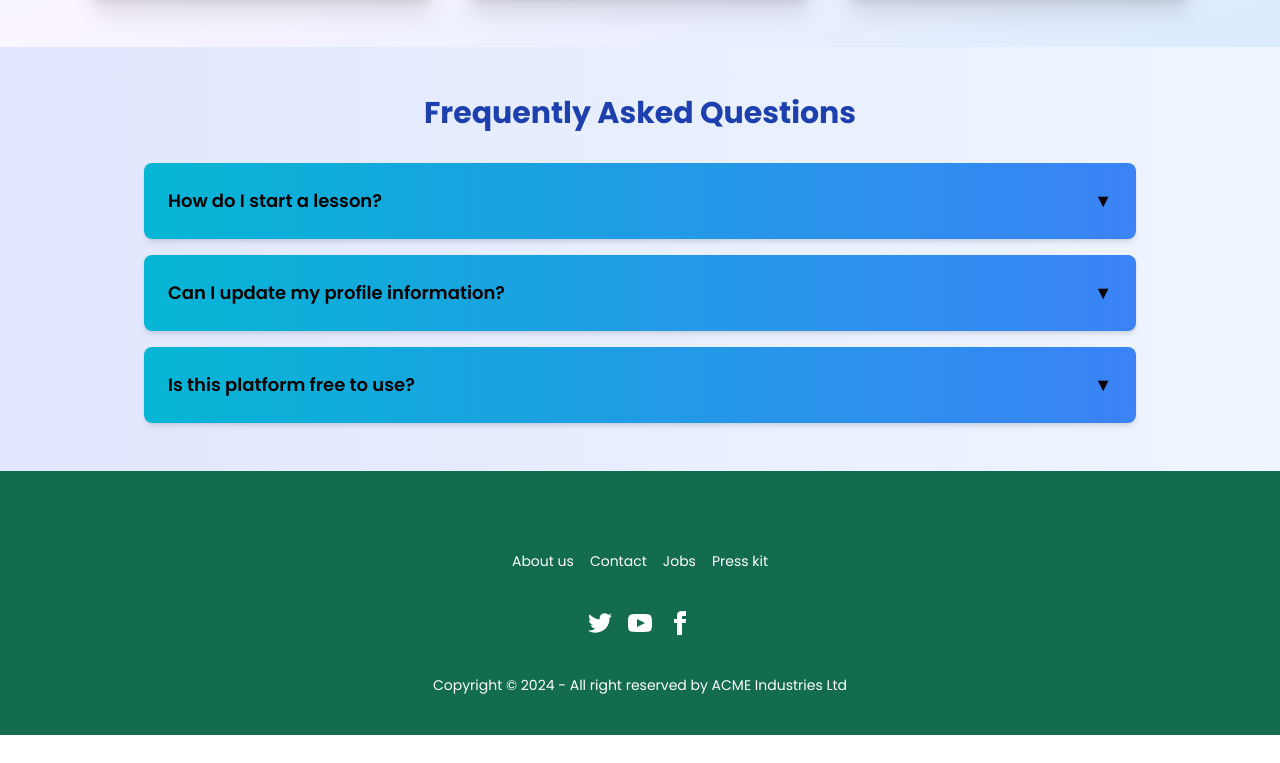
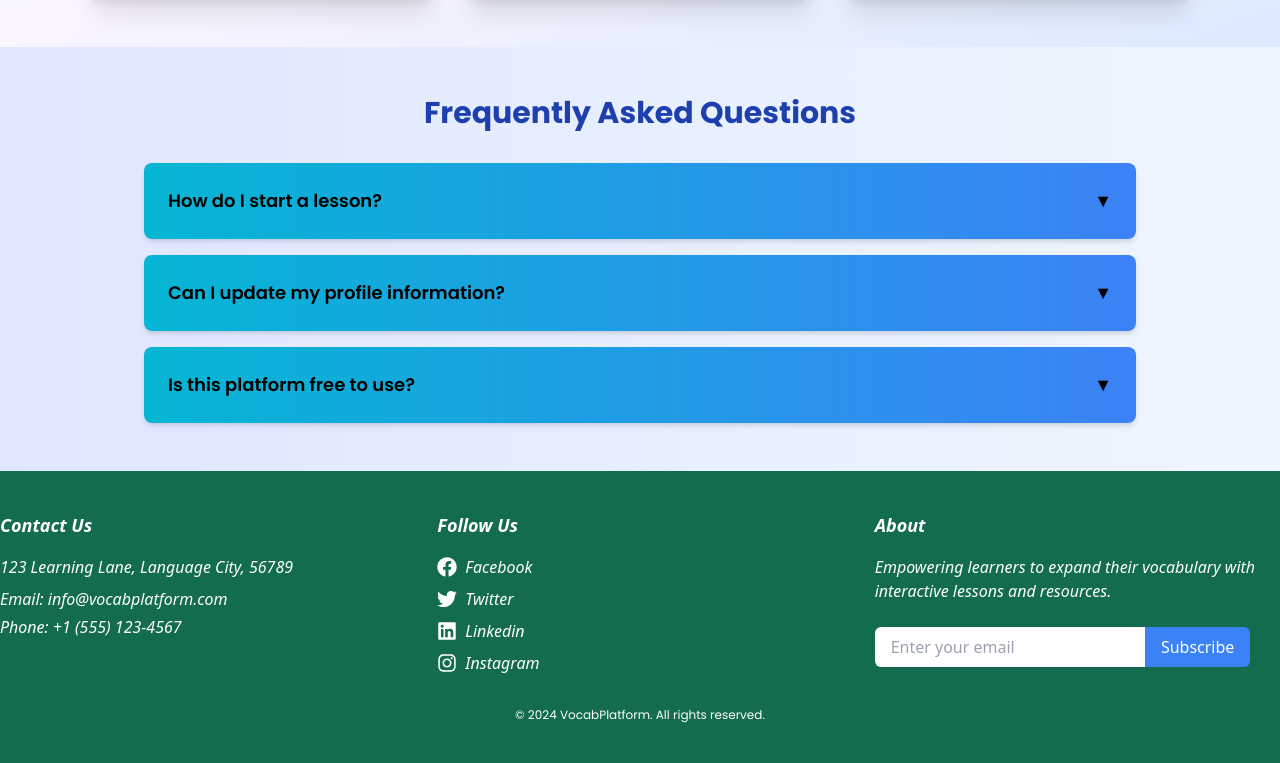
Before and after one commit to Mehedi752/Lingo-Bingo-Website, a React (Vite) app in the folder assignment-09/: page / in a window 1280 px wide. Shown: the part 1956-2719 px from the top of the page. Before the commit the page ends 2691 px from the top, so only its background shows below. Built offline with nearby package versions, Linux system fonts and the light colour scheme; no server answers; a web font is replaced by a local one.

Commit message:
complete footer section

```diff
--- a/assignment-09/src/Components/Footer.jsx
+++ b/assignment-09/src/Components/Footer.jsx
@@ -1,56 +1,103 @@
-import logo from '../../images/logo3.jpg';
+import { FaFacebook, FaInstagram, FaLinkedin, FaTwitter } from "react-icons/fa";
+
+
 const Footer = () => {
+    const currentYear = new Date().getFullYear();
+
     return (
-        <div className='mt-10 bg-[#126C4D] text-white'>
-            <footer className="footer footer-center text-white rounded p-10">
-                <nav className="grid grid-flow-col gap-4">
-                    <a className="link link-hover">About us</a>
-                    <a className="link link-hover">Contact</a>
-                    <a className="link link-hover">Jobs</a>
-                    <a className="link link-hover">Press kit</a>
-                </nav>
-                <nav>
-                    <div className="grid grid-flow-col gap-4">
-                        <a>
-                            <svg
-                                xmlns="http://www.w3.org/2000/svg"
-                                width="24"
-                                height="24"
-                                viewBox="0 0 24 24"
-                                className="fill-current">
-                                <path
-                                    d="M24 4.557c-.883.392-1.832.656-2.828.775 1.017-.609 1.798-1.574 2.165-2.724-.951.564-2.005.974-3.127 1.195-.897-.957-2.178-1.555-3.594-1.555-3.179 0-5.515 2.966-4.797 6.045-4.091-.205-7.719-2.165-10.148-5.144-1.29 2.213-.669 5.108 1.523 6.574-.806-.026-1.566-.247-2.229-.616-.054 2.281 1.581 4.415 3.949 4.89-.693.188-1.452.232-2.224.084.626 1.956 2.444 3.379 4.6 3.419-2.07 1.623-4.678 2.348-7.29 2.04 2.179 1.397 4.768 2.212 7.548 2.212 9.142 0 14.307-7.721 13.995-14.646.962-.695 1.797-1.562 2.457-2.549z"></path>
-                            </svg>
-                        </a>
-                        <a>
-                            <svg
-                                xmlns="http://www.w3.org/2000/svg"
-                                width="24"
-                                height="24"
-                                viewBox="0 0 24 24"
-                                className="fill-current">
-                                <path
-                                    d="M19.615 3.184c-3.604-.246-11.631-.245-15.23 0-3.897.266-4.356 2.62-4.385 8.816.029 6.185.484 8.549 4.385 8.816 3.6.245 11.626.246 15.23 0 3.897-.266 4.356-2.62 4.385-8.816-.029-6.185-.484-8.549-4.385-8.816zm-10.615 12.816v-8l8 3.993-8 4.007z"></path>
-                            </svg>
-                        </a>
-                        <a>
-                            <svg
-                                xmlns="http://www.w3.org/2000/svg"
-                                width="24"
-                                height="24"
-                                viewBox="0 0 24 24"
-                                className="fill-current">
-                                <path
-                                    d="M9 8h-3v4h3v12h5v-12h3.642l.358-4h-4v-1.667c0-.955.192-1.333 1.115-1.333h2.885v-5h-3.808c-3.596 0-5.192 1.583-5.192 4.615v3.385z"></path>
-                            </svg>
-                        </a>
+        <footer className="bg-[#126C4D] text-white py-10">
+            <div className="container mx-auto px-10 lg:px-0">
+
+                <div className="grid grid-cols-1 lg:grid-cols-3 gap-8" style={{ fontFamily: 'system-ui', fontStyle: 'italic' }}>
+
+                    <div>
+                        <h4 className="text-lg font-bold mb-4">Contact Us</h4>
+                        <p className="">
+                            123 Learning Lane, Language City, 56789
+                        </p>
+                        <p className="mt-2">Email: info@vocabplatform.com</p>
+                        <p className="mt-1">Phone: +1 (555) 123-4567</p>
                     </div>
-                </nav>
-                <aside>
-                    <p>Copyright © {new Date().getFullYear()} - All right reserved by ACME Industries Ltd</p>
-                </aside>
-            </footer>
-        </div>
+
+
+                    <div>
+                        <h4 className="text-lg font-bold mb-4">Follow Us</h4>
+                        <div className="flex flex-col gap-2">
+                            <a
+                                href="https://facebook.com"
+                                target="_blank"
+                                rel="noopener noreferrer"
+                                className="text-gray-400 hover:text-blue-500"
+                            >
+                                <div className="flex gap-2 items-center">
+                                    <FaFacebook className="text-white w-5 h-5"></FaFacebook>
+                                    <p className="text-md text-white">Facebook</p>
+                                </div>
+                            </a>
+                            <a
+                                href="https://twitter.com"
+                                target="_blank"
+                                rel="noopener noreferrer"
+                                className="text-gray-400 hover:text-blue-400"
+                            >
+                                <div className="flex gap-2 items-center">
+                                    <FaTwitter className="text-white w-5 h-5"></FaTwitter>
+                                    <p className="text-md text-white">Twitter</p>
+                                </div>
+                            </a>
+                            <a
+                                href="https://linkedin.com"
+                                target="_blank"
+                                rel="noopener noreferrer"
+                                className="text-gray-400 hover:text-blue-700"
+                            >
+                                <div className="flex gap-2 items-center">
+                                    <FaLinkedin className="text-white w-5 h-5"></FaLinkedin>
+                                    <p className="text-md text-white">Linkedin</p>
+                                </div>
+                            </a>
+                            <a
+                                href="https://instagram.com"
+                                target="_blank"
+                                rel="noopener noreferrer"
+                                className="text-gray-400 hover:text-pink-500"
+                            >
+                                <div className="flex gap-2 items-center">
+                                    <FaInstagram className="text-white w-5 h-5"></FaInstagram>
+                                    <p className="text-md text-white">Instagram</p>
+                                </div>
+                            </a>
+                        </div>
+                    </div>
+
+
+                    <div className="">
+                        <h4 className="text-lg font-bold mb-4">About</h4>
+                        <p className="">
+                            Empowering learners to expand their vocabulary with
+                            interactive lessons and resources.
+                        </p>
+
+                        <form className="mt-6">
+                            <input
+                                type="email"
+                                placeholder="Enter your email"
+                                className="rounded-l-md px-4 py-2 w-2/3 focus:outline-none"
+                            />
+                            <button className="bg-blue-500 text-white rounded-r-md px-4 py-2 hover:bg-blue-600">
+                                Subscribe
+                            </button>
+                        </form>
+
+                    </div>
+
+                </div>
+
+                <p className="text-xs text-center mt-8">
+                    © {currentYear} VocabPlatform. All rights reserved.
+                </p>
+            </div>
+        </footer>
     );
 };
 
```
